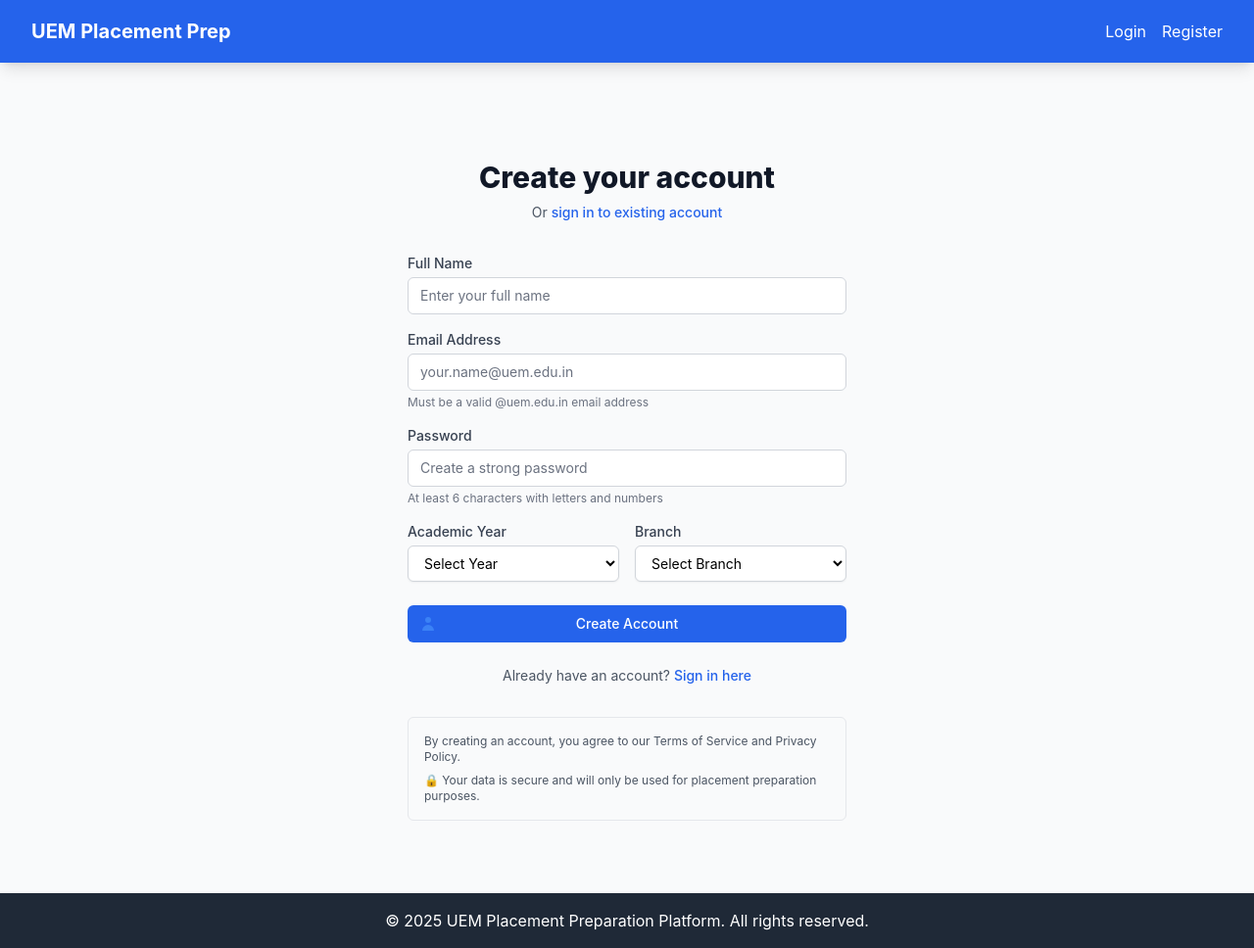
After one commit to Anubhob435/Test-your-skills, a Flask app: page /register in a window 1280 px wide. The commit adds this page. Shown: the whole page at 98% size. Run offline with Flask 3, Linux system fonts and the light colour scheme; some libraries are stand-ins or nearby versions.

Commit message:
login issue fixed

```diff
--- a/app.py
+++ b/app.py
@@ -57,13 +57,14 @@ app.before_request(security_middleware)
 from models import User, Test, Question, TestAttempt, ProgressMetrics
 
 # Import and register blueprints
-from auth_routes import auth_bp
+from auth_routes import auth_bp, web_auth_bp
 from test_routes import test_bp
 from dashboard_routes import dashboard_bp
 from profile_routes import profile_bp
 from leaderboard_routes import leaderboard_bp
 from admin_routes import admin_bp
 app.register_blueprint(auth_bp)
+app.register_blueprint(web_auth_bp)
 app.register_blueprint(test_bp)
 app.register_blueprint(dashboard_bp)
 app.register_blueprint(profile_bp)
--- /dev/null
+++ b/templates/auth/register.html
@@ -0,0 +1,190 @@
+{% extends "base.html" %}
+
+{% block title %}Register - UEM Placement Preparation Platform{% endblock %}
+
+{% block content %}
+<div class="min-h-screen flex items-center justify-center bg-gray-50 py-12 px-4 sm:px-6 lg:px-8">
+    <div class="max-w-md w-full space-y-8">
+        <div>
+            <h2 class="mt-6 text-center text-3xl font-extrabold text-gray-900">
+                Create your account
+            </h2>
+            <p class="mt-2 text-center text-sm text-gray-600">
+                Or
+                <a href="{{ url_for('web_auth.login') }}" class="font-medium text-blue-600 hover:text-blue-500">
+                    sign in to existing account
+                </a>
+            </p>
+        </div>
+
+        <form class="mt-8 space-y-6" method="POST">
+            <input type="hidden" name="csrf_token" value="{{ csrf_token }}"/>
+
+            <div class="space-y-4">
+                <div>
+                    <label for="name" class="block text-sm font-medium text-gray-700">Full Name</label>
+                    <input id="name" name="name" type="text" autocomplete="name" required
+                           class="mt-1 appearance-none relative block w-full px-3 py-2 border border-gray-300 placeholder-gray-500 text-gray-900 rounded-md focus:outline-none focus:ring-blue-500 focus:border-blue-500 sm:text-sm"
+                           placeholder="Enter your full name">
+                </div>
+
+                <div>
+                    <label for="email" class="block text-sm font-medium text-gray-700">Email Address</label>
+                    <input id="email" name="email" type="email" autocomplete="email" required
+                           class="mt-1 appearance-none relative block w-full px-3 py-2 border border-gray-300 placeholder-gray-500 text-gray-900 rounded-md focus:outline-none focus:ring-blue-500 focus:border-blue-500 sm:text-sm"
+                           placeholder="your.name@uem.edu.in">
+                    <p class="mt-1 text-xs text-gray-500">Must be a valid @uem.edu.in email address</p>
+                </div>
+
+                <div>
+                    <label for="password" class="block text-sm font-medium text-gray-700">Password</label>
+                    <input id="password" name="password" type="password" autocomplete="new-password" required
+                           class="mt-1 appearance-none relative block w-full px-3 py-2 border border-gray-300 placeholder-gray-500 text-gray-900 rounded-md focus:outline-none focus:ring-blue-500 focus:border-blue-500 sm:text-sm"
+                           placeholder="Create a strong password">
+                    <p class="mt-1 text-xs text-gray-500">At least 6 characters with letters and numbers</p>
+                </div>
+
+                <div class="grid grid-cols-2 gap-4">
+                    <div>
+                        <label for="year" class="block text-sm font-medium text-gray-700">Academic Year</label>
+                        <select id="year" name="year"
+                                class="mt-1 block w-full px-3 py-2 border border-gray-300 bg-white rounded-md shadow-sm focus:outline-none focus:ring-blue-500 focus:border-blue-500 sm:text-sm">
+                            <option value="">Select Year</option>
+                            <option value="2021">2021</option>
+                            <option value="2022">2022</option>
+                            <option value="2023">2023</option>
+                            <option value="2024">2024</option>
+                            <option value="2025">2025</option>
+                            <option value="2026">2026</option>
+                            <option value="2027">2027</option>
+                        </select>
+                    </div>
+
+                    <div>
+                        <label for="branch" class="block text-sm font-medium text-gray-700">Branch</label>
+                        <select id="branch" name="branch"
+                                class="mt-1 block w-full px-3 py-2 border border-gray-300 bg-white rounded-md shadow-sm focus:outline-none focus:ring-blue-500 focus:border-blue-500 sm:text-sm">
+                            <option value="">Select Branch</option>
+                            <option value="Computer Science">Computer Science</option>
+                            <option value="Information Technology">Information Technology</option>
+                            <option value="Electronics & Communication">Electronics & Communication</option>
+                            <option value="Electrical Engineering">Electrical Engineering</option>
+                            <option value="Mechanical Engineering">Mechanical Engineering</option>
+                            <option value="Civil Engineering">Civil Engineering</option>
+                            <option value="Biotechnology">Biotechnology</option>
+                            <option value="Chemical Engineering">Chemical Engineering</option>
+                            <option value="Other">Other</option>
+                        </select>
+                    </div>
+                </div>
+            </div>
+
+            <div>
+                <button type="submit"
+                        class="group relative w-full flex justify-center py-2 px-4 border border-transparent text-sm font-medium rounded-md text-white bg-blue-600 hover:bg-blue-700 focus:outline-none focus:ring-2 focus:ring-offset-2 focus:ring-blue-500">
+                    <span class="absolute left-0 inset-y-0 flex items-center pl-3">
+                        <svg class="h-5 w-5 text-blue-500 group-hover:text-blue-400" xmlns="http://www.w3.org/2000/svg" viewBox="0 0 20 20" fill="currentColor" aria-hidden="true">
+                            <path d="M8 9a3 3 0 100-6 3 3 0 000 6zM8 11a6 6 0 016 6H2a6 6 0 016-6z" />
+                        </svg>
+                    </span>
+                    Create Account
+                </button>
+            </div>
+
+            <div class="text-center">
+                <p class="text-sm text-gray-600">
+                    Already have an account?
+                    <a href="{{ url_for('web_auth.login') }}" class="font-medium text-blue-600 hover:text-blue-500">
+                        Sign in here
+                    </a>
+                </p>
+            </div>
+        </form>
+
+        <!-- Terms and Privacy -->
+        <div class="mt-6 bg-gray-50 border border-gray-200 rounded-md p-4">
+            <div class="text-xs text-gray-600">
+                <p class="mb-2">
+                    By creating an account, you agree to our Terms of Service and Privacy Policy.
+                </p>
+                <p>
+                    🔒 Your data is secure and will only be used for placement preparation purposes.
+                </p>
+            </div>
+        </div>
+    </div>
+</div>
+{% endblock %}
+
+{% block scripts %}
+<script>
+// Add form validation
+document.addEventListener('DOMContentLoaded', function() {
+    const form = document.querySelector('form');
+    const emailInput = document.getElementById('email');
+    const passwordInput = document.getElementById('password');
+    const nameInput = document.getElementById('name');
+
+    // Real-time email validation
+    emailInput.addEventListener('blur', function() {
+        if (this.value && !this.value.endsWith('@uem.edu.in')) {
+            this.setCustomValidity('Please use your UEM email address (@uem.edu.in)');
+            this.classList.add('border-red-500');
+        } else {
+            this.setCustomValidity('');
+            this.classList.remove('border-red-500');
+        }
+    });
+
+    // Real-time password validation
+    passwordInput.addEventListener('input', function() {
+        const password = this.value;
+        const hasLetter = /[a-zA-Z]/.test(password);
+        const hasNumber = /\d/.test(password);
+        const isLongEnough = password.length >= 6;
+
+        if (password && (!hasLetter || !hasNumber || !isLongEnough)) {
+            this.setCustomValidity('Password must be at least 6 characters with letters and numbers');
+            this.classList.add('border-red-500');
+        } else {
+            this.setCustomValidity('');
+            this.classList.remove('border-red-500');
+        }
+    });
+
+    // Form submission validation
+    form.addEventListener('submit', function(e) {
+        let isValid = true;
+
+        // Validate name
+        if (!nameInput.value.trim()) {
+            alert('Please enter your full name');
+            nameInput.focus();
+            isValid = false;
+        }
+
+        // Validate email domain
+        if (emailInput.value && !emailInput.value.endsWith('@uem.edu.in')) {
+            alert('Please use your UEM email address (@uem.edu.in)');
+            emailInput.focus();
+            isValid = false;
+        }
+
+        // Validate password
+        const password = passwordInput.value;
+        const hasLetter = /[a-zA-Z]/.test(password);
+        const hasNumber = /\d/.test(password);
+
+        if (password && (password.length < 6 || !hasLetter || !hasNumber)) {
+            alert('Password must be at least 6 characters long and contain both letters and numbers');
+            passwordInput.focus();
+            isValid = false;
+        }
+
+        if (!isValid) {
+            e.preventDefault();
+        }
+    });
+});
+</script>
+{% endblock %}
--- a/templates/base.html
+++ b/templates/base.html
@@ -33,10 +33,10 @@
                         <a href="{{ url_for('leaderboard') }}" class="text-white hover:text-blue-200">Leaderboard</a>
                         <a href="{{ url_for('profile') }}" class="text-white hover:text-blue-200">Profile</a>
                         <a href="{{ url_for('test_history') }}" class="text-white hover:text-blue-200">History</a>
-                        <a href="{{ url_for('auth.logout') }}" class="text-white hover:text-blue-200">Logout</a>
+                        <a href="{{ url_for('web_auth.logout') }}" class="text-white hover:text-blue-200">Logout</a>
                     {% else %}
-                        <a href="{{ url_for('auth.login') }}" class="text-white hover:text-blue-200">Login</a>
-                        <a href="{{ url_for('auth.register') }}" class="text-white hover:text-blue-200">Register</a>
+                        <a href="{{ url_for('web_auth.login') }}" class="text-white hover:text-blue-200">Login</a>
+                        <a href="{{ url_for('web_auth.register') }}" class="text-white hover:text-blue-200">Register</a>
                     {% endif %}
                 </div>
             </div>
--- a/templates/errors/500.html
+++ b/templates/errors/500.html
@@ -30,7 +30,7 @@
         <div class="mt-8">
             <p class="text-xs text-gray-500">
                 Error ID: <span id="error-id">{{ request.headers.get('X-Request-ID', 'N/A') }}</span><br>
-                Time: {{ moment().format('YYYY-MM-DD HH:mm:ss') }} UTC
+                Time: <span id="error-time"></span>
             </p>
         </div>
     </div>
@@ -38,6 +38,7 @@
 
 <script>
 // Generate a simple error ID for tracking
+document.getElementById('error-time').textContent = new Date().toISOString();
 if (document.getElementById('error-id').textContent === 'N/A') {
     document.getElementById('error-id').textContent = 'ERR-' + Date.now().toString(36).toUpperCase();
 }
```
Also changed, not shown: auth_routes.py (+137 -0 lines), templates/auth/login.html (added, +131 -0 lines).
